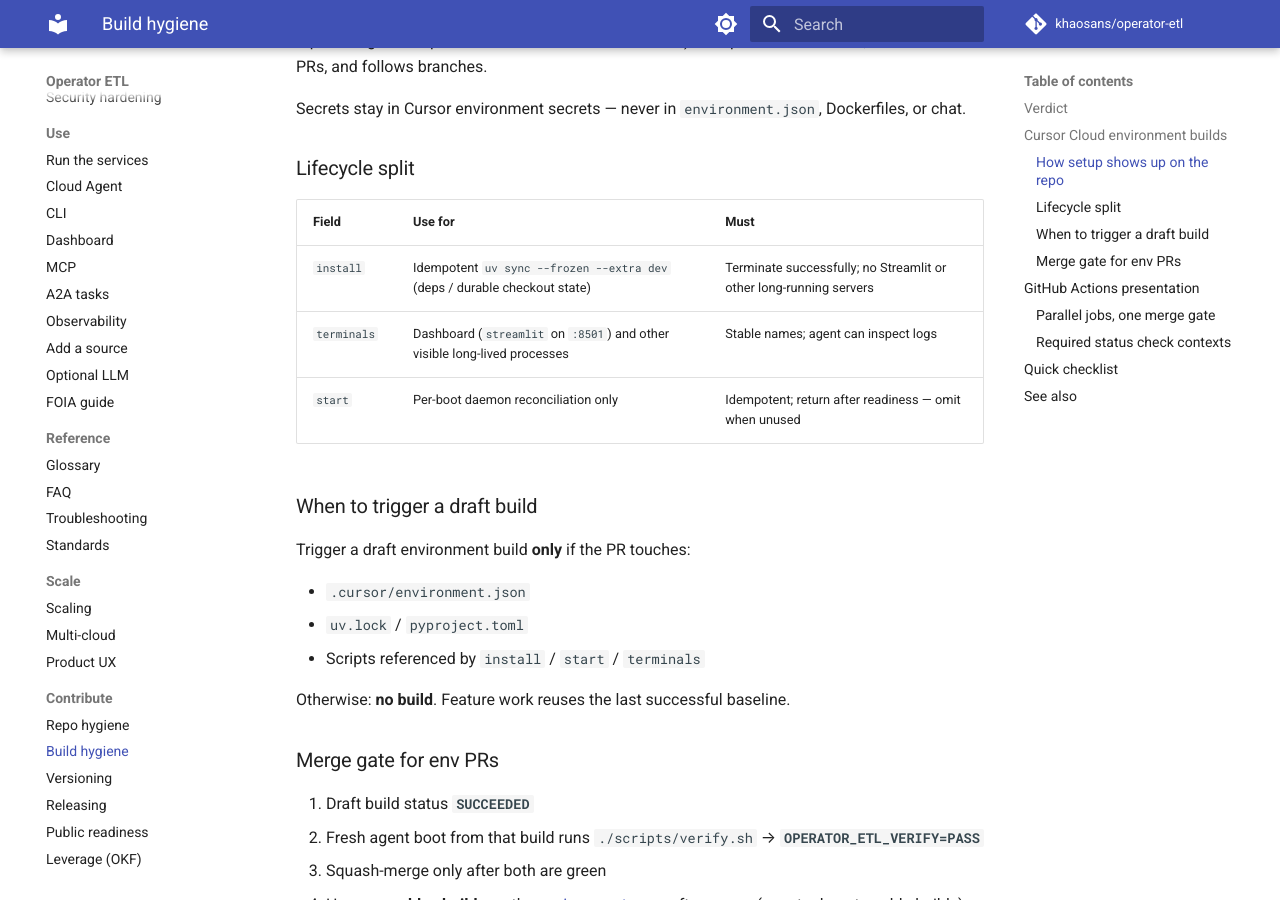
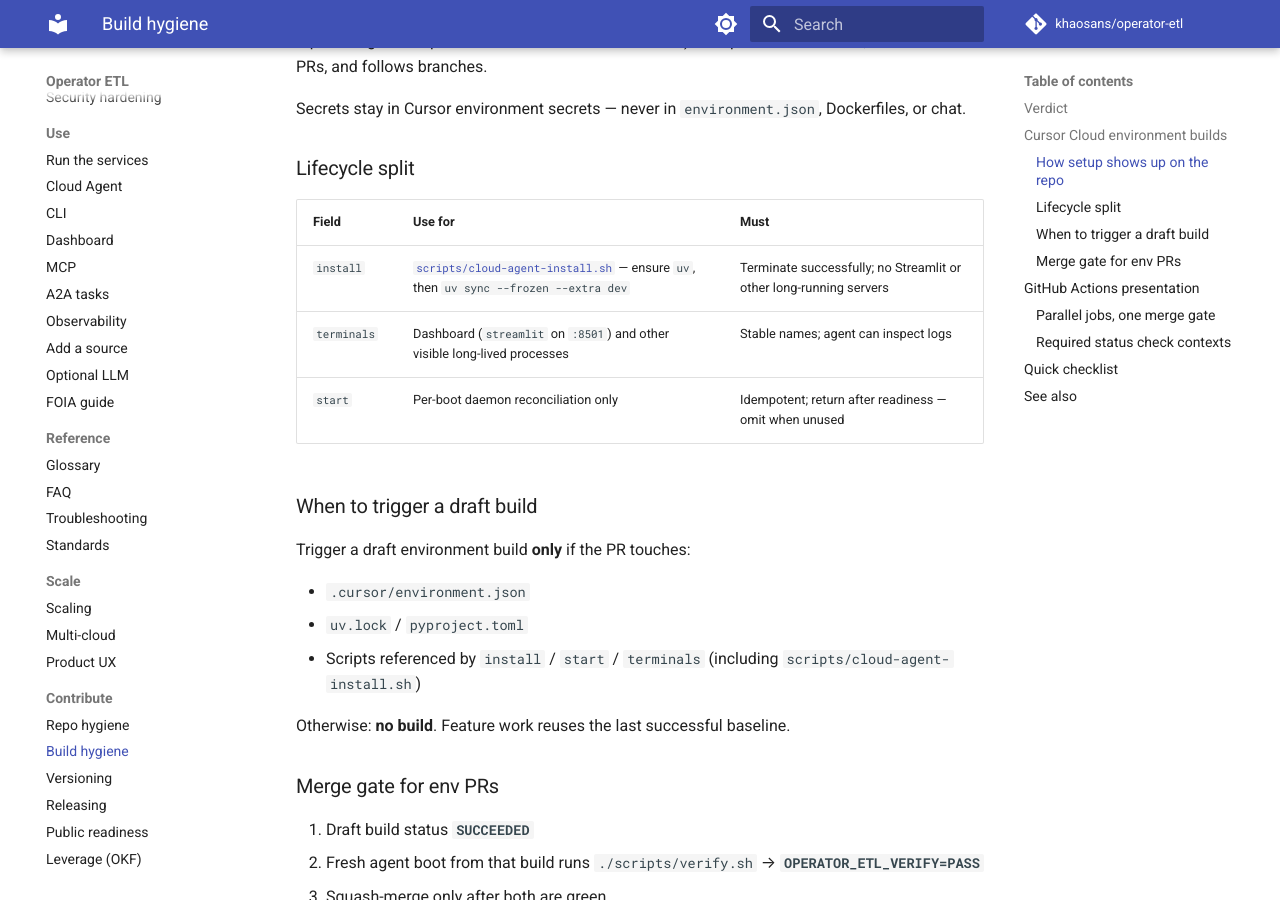
Before and after one commit to khaosans/operator-etl, an MkDocs documentation site: the page built from docs/BUILD-HYGIENE.md, in a window 1280 px wide and 900 px high, scrolled down 963 px. Built offline with MkDocs 1.6.1 and Material for MkDocs 9.7.7, drawn with Linux system fonts in a browser that asks for light colours; comment, search, counter and statistics services are not loaded.

Commit message:
Fix Cloud Agent install: bootstrap uv before sync
Fresh environment builds have no uv on PATH. Route install through
scripts/cloud-agent-install.sh so draft builds can succeed.

Co-authored-by: Souriya2 <sour@chainable.co>

```diff
--- a/docs/BUILD-HYGIENE.md
+++ b/docs/BUILD-HYGIENE.md
@@ -31,7 +31,7 @@ Secrets stay in Cursor environment secrets — never in `environment.json`, Dock
 
 | Field | Use for | Must |
 |---|---|---|
-| `install` | Idempotent `uv sync --frozen --extra dev` (deps / durable checkout state) | Terminate successfully; no Streamlit or other long-running servers |
+| `install` | [`scripts/cloud-agent-install.sh`](../scripts/cloud-agent-install.sh) — ensure `uv`, then `uv sync --frozen --extra dev` | Terminate successfully; no Streamlit or other long-running servers |
 | `terminals` | Dashboard (`streamlit` on `:8501`) and other visible long-lived processes | Stable names; agent can inspect logs |
 | `start` | Per-boot daemon reconciliation only | Idempotent; return after readiness — omit when unused |
 
@@ -41,7 +41,7 @@ Trigger a draft environment build **only** if the PR touches:
 
 - `.cursor/environment.json`
 - `uv.lock` / `pyproject.toml`
-- Scripts referenced by `install` / `start` / `terminals`
+- Scripts referenced by `install` / `start` / `terminals` (including `scripts/cloud-agent-install.sh`)
 
 Otherwise: **no build**. Feature work reuses the last successful baseline.
 
```
Also changed, not shown: AGENTS.md (+1 -1 lines), CHANGELOG.md (+1 -1 lines), docs/CLOUD-AGENT.md (+1 -1 lines), 2 other files.
